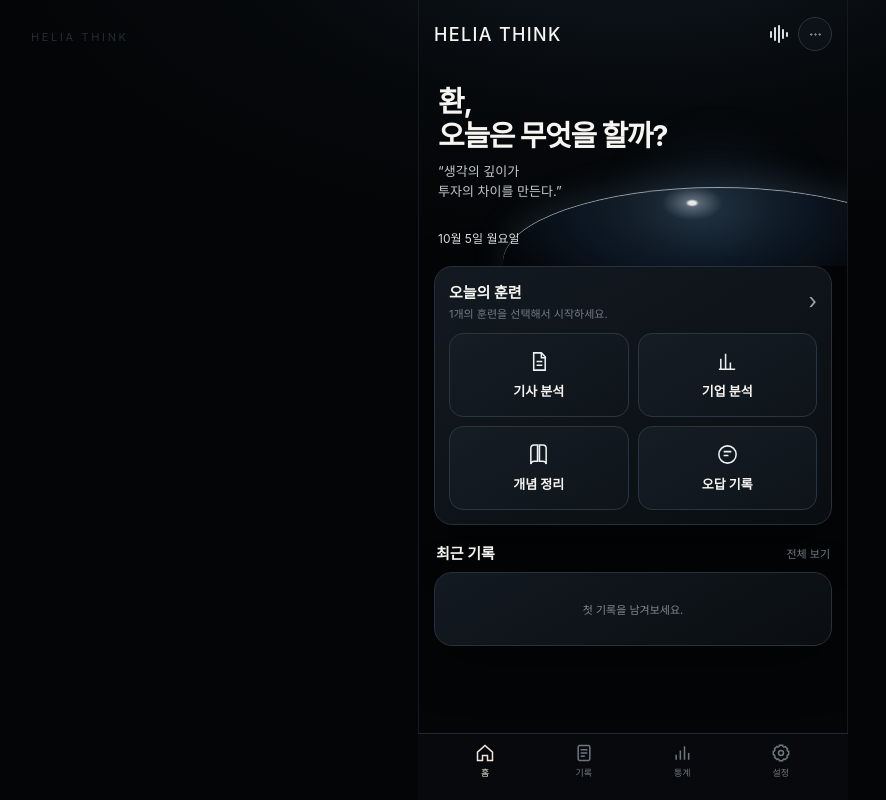
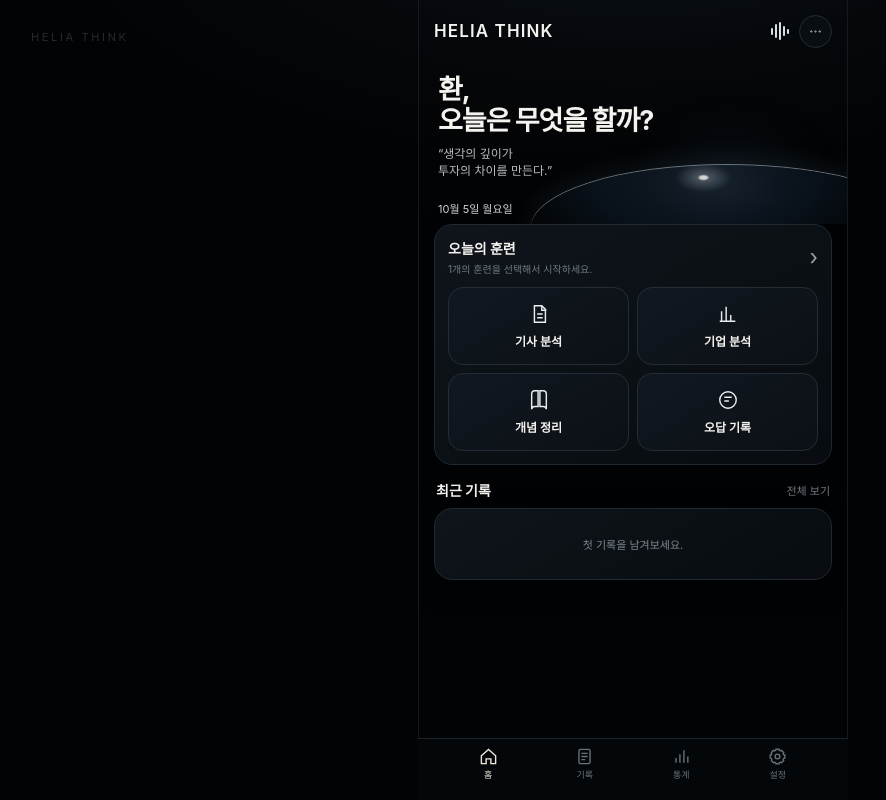
Before and after one commit to dkzf4ywk96-cell/Helia-think, a plain HTML site: page index.html in a window 1280 px wide. Shown: the whole page, without its empty margins (7-893 px from the left). Drawn offline with Linux system fonts and the light colour scheme.

Commit message:
Add files via upload

```diff
--- a/index.html
+++ b/index.html
@@ -12,32 +12,32 @@
 <title>HELIA THINK</title>
 <style>
 :root{
-  --bg:#050709;--surface:#0c1116;--surface2:#111820;--surface3:#151d25;--line:#26303a;
-  --text:#f7f5f1;--sub:#a7afb7;--muted:#727c85;--cream:#f1e7d9;--cream2:#ddcdb8;
+  --bg:#030405;--surface:#090d11;--surface2:#0d1318;--surface3:#111820;--line:#1e2730;
+  --text:#f5f3ef;--sub:#a3abb2;--muted:#707a83;--cream:#eee6db;--cream2:#d7c7b4;
   --red:#ff7a7d;--redbg:#2b1519;--blue:#77aaff;--bluebg:#101e31;--amber:#e7b15f;--amberbg:#261c0e;
-  --green:#91b59c;--radius:19px;--small-radius:14px;--shadow:0 18px 50px rgba(0,0,0,.36);
+  --green:#91b59c;--radius:18px;--small-radius:14px;--shadow:0 10px 30px rgba(0,0,0,.24);
 }
 *{box-sizing:border-box;-webkit-tap-highlight-color:transparent}
-html,body{margin:0;min-height:100%;background:#030506;color:var(--text);font-family:-apple-system,BlinkMacSystemFont,"SF Pro Text","SF Pro Display","Apple SD Gothic Neo",system-ui,sans-serif}
-body{min-height:100vh;background:radial-gradient(800px 420px at 50% -100px,#111a23 0,#06090c 50%,#030506 82%)}
+html,body{margin:0;min-height:100%;background:#020304;color:var(--text);font-family:-apple-system,BlinkMacSystemFont,"SF Pro Text","SF Pro Display","Apple SD Gothic Neo",system-ui,sans-serif;-webkit-font-smoothing:antialiased;text-rendering:optimizeLegibility}
+body{min-height:100vh;background:radial-gradient(760px 360px at 50% -120px,#0f171f 0,#05080b 48%,#020304 82%);overscroll-behavior-y:none}
 button,input,textarea,select{font:inherit}button{color:inherit}.hidden{display:none!important}
-.app{width:min(100%,430px);margin:0 auto;min-height:100vh;padding:calc(12px + env(safe-area-inset-top)) 15px calc(92px + env(safe-area-inset-bottom));position:relative;overflow:hidden}
+.app{width:min(100%,430px);margin:0 auto;min-height:100vh;padding:calc(10px + env(safe-area-inset-top)) 15px calc(84px + env(safe-area-inset-bottom));position:relative;overflow:hidden}
 .page{display:none;position:relative;min-height:calc(100vh - 110px)}.page.active{display:block}
-.topbar{display:flex;align-items:center;justify-content:space-between;height:44px;position:relative;z-index:4}
-.brand{font-size:18px;font-weight:540;letter-spacing:.075em}.top-icons{display:flex;gap:10px;align-items:center}
-.round{width:34px;height:34px;border-radius:50%;border:1px solid #2a333c;background:rgba(15,20,25,.72);display:grid;place-items:center;padding:0}.round svg{width:17px;height:17px;stroke:#d8dde0}
+.topbar{display:flex;align-items:center;justify-content:space-between;height:42px;position:relative;z-index:4}
+.brand{font-size:17px;font-weight:560;letter-spacing:.065em}.top-icons{display:flex;gap:10px;align-items:center}
+.round{width:33px;height:33px;border-radius:50%;border:1px solid #232c34;background:rgba(12,16,20,.76);display:grid;place-items:center;padding:0}.round svg{width:17px;height:17px;stroke:#d8dde0}
 .wave{height:18px;display:flex;align-items:center;gap:2px}.wave i{display:block;width:2px;border-radius:2px;background:#d9dee1}.wave i:nth-child(1){height:7px}.wave i:nth-child(2){height:14px}.wave i:nth-child(3){height:18px}.wave i:nth-child(4){height:10px}.wave i:nth-child(5){height:5px}
-.home-hero{height:210px;padding:24px 4px 0;position:relative;overflow:hidden;margin:0 -15px;padding-left:19px;padding-right:19px}
-.home-hero:after{content:"";position:absolute;width:430px;height:150px;right:-86px;bottom:-72px;border-radius:50%;background:radial-gradient(ellipse at 44% 10%,rgba(255,255,255,.9) 0 1%,rgba(184,205,224,.45) 2%,rgba(74,108,140,.26) 9%,rgba(11,22,34,.96) 35%,#030507 63%);box-shadow:0 -8px 35px rgba(126,166,205,.16),0 -1px 0 rgba(230,240,248,.65)}
-.home-hero:before{content:"";position:absolute;right:-10px;bottom:0;width:280px;height:140px;background:radial-gradient(circle at 50% 80%,rgba(69,115,161,.22),transparent 65%);filter:blur(16px)}
-.hero-copy{position:relative;z-index:2}.hero-copy h1{font-size:29px;line-height:1.16;letter-spacing:-.045em;margin:5px 0 10px;font-weight:740}.hero-copy p{font-size:13px;color:#c2c8cd;line-height:1.5;margin:0}.date{margin-top:28px;font-size:12px;color:#d9dcde}
-.panel{background:linear-gradient(150deg,rgba(19,26,33,.97),rgba(10,14,18,.98));border:1px solid #26313b;border-radius:18px;box-shadow:var(--shadow)}
-.today-panel{padding:14px;margin-top:0}.panel-head{display:flex;justify-content:space-between;align-items:center;margin-bottom:12px}.panel-head b{font-size:15px}.panel-head small{display:block;color:var(--muted);font-size:11px;margin-top:3px}.chev{font-size:22px;color:#9aa3a9}
-.training{display:grid;grid-template-columns:1fr 1fr;gap:9px}.train{height:84px;border:1px solid #2b3540;border-radius:14px;background:linear-gradient(150deg,#151d25,#0e1419);display:flex;flex-direction:column;align-items:center;justify-content:center;gap:8px}.train svg{width:23px;height:23px;stroke:#eef1f3;stroke-width:1.6}.train span{font-size:13px;font-weight:650}.train:active{transform:scale(.985)}
-.section-h{display:flex;align-items:center;justify-content:space-between;margin:17px 2px 9px}.section-h h2{font-size:15px;margin:0}.section-h button,.section-h span{border:0;background:none;color:var(--muted);font-size:11px;padding:0}
-.recent-card{padding:4px 13px}.recent-row{display:flex;align-items:center;gap:11px;padding:11px 0;border-bottom:1px solid #202931}.recent-row:last-child{border-bottom:0}.rec-thumb{width:46px;height:46px;border-radius:10px;flex:0 0 46px;position:relative;overflow:hidden;background:linear-gradient(155deg,#2e5576 0,#b9a28e 50%,#1a2027 51%,#0d1115 100%)}.rec-thumb:after{content:"";position:absolute;left:6px;right:6px;bottom:0;height:28px;background:linear-gradient(90deg,#111922 0 15%,transparent 15% 22%,#151e27 22% 38%,transparent 38% 45%,#101820 45% 62%,transparent 62% 68%,#18222c 68% 86%,transparent 86%)}
+.home-hero{height:172px;padding:18px 4px 0;position:relative;overflow:hidden;margin:0 -15px;padding-left:19px;padding-right:19px}
+.home-hero:after{content:"";position:absolute;width:392px;height:126px;right:-76px;bottom:-67px;border-radius:50%;background:radial-gradient(ellipse at 44% 10%,rgba(255,255,255,.82) 0 1%,rgba(174,196,216,.38) 2%,rgba(65,98,129,.21) 9%,rgba(9,18,27,.97) 35%,#020304 64%);box-shadow:0 -6px 26px rgba(115,151,186,.11),0 -1px 0 rgba(218,230,239,.48)}
+.home-hero:before{content:"";position:absolute;right:-10px;bottom:-6px;width:250px;height:110px;background:radial-gradient(circle at 50% 80%,rgba(60,100,140,.16),transparent 66%);filter:blur(18px)}
+.hero-copy{position:relative;z-index:2}.hero-copy h1{font-size:27px;line-height:1.15;letter-spacing:-.038em;margin:4px 0 9px;font-weight:690}.hero-copy p{font-size:12px;color:#b7bec4;line-height:1.45;margin:0}.date{margin-top:20px;font-size:11px;color:#cfd3d6}
+.panel{background:linear-gradient(150deg,rgba(15,21,27,.98),rgba(8,12,16,.99));border:1px solid #1f2932;border-radius:18px;box-shadow:var(--shadow)}
+.today-panel{padding:13px;margin-top:0}.panel-head{display:flex;justify-content:space-between;align-items:center;margin-bottom:11px}.panel-head b{font-size:14px;font-weight:680}.panel-head small{display:block;color:#727b83;font-size:10px;margin-top:3px}.chev{font-size:22px;color:#9aa3a9}
+.training{display:grid;grid-template-columns:1fr 1fr;gap:8px}.train{height:78px;border:1px solid #232d36;border-radius:15px;background:linear-gradient(150deg,#111820,#0b1015);display:flex;flex-direction:column;align-items:center;justify-content:center;gap:7px}.train svg{width:22px;height:22px;stroke:#e9edef;stroke-width:1.55}.train span{font-size:12px;font-weight:620}.train:active{transform:scale(.985)}
+.section-h{display:flex;align-items:center;justify-content:space-between;margin:15px 2px 8px}.section-h h2{font-size:14px;margin:0;font-weight:690}.section-h button,.section-h span{border:0;background:none;color:var(--muted);font-size:11px;padding:0}
+.recent-card{padding:3px 13px}.recent-row{display:flex;align-items:center;gap:11px;padding:11px 0;border-bottom:1px solid #202931}.recent-row:last-child{border-bottom:0}.rec-thumb{width:46px;height:46px;border-radius:10px;flex:0 0 46px;position:relative;overflow:hidden;background:linear-gradient(155deg,#2e5576 0,#b9a28e 50%,#1a2027 51%,#0d1115 100%)}.rec-thumb:after{content:"";position:absolute;left:6px;right:6px;bottom:0;height:28px;background:linear-gradient(90deg,#111922 0 15%,transparent 15% 22%,#151e27 22% 38%,transparent 38% 45%,#101820 45% 62%,transparent 62% 68%,#18222c 68% 86%,transparent 86%)}
 .rec-meta{min-width:0;flex:1}.rec-meta b{font-size:13px;display:block;white-space:nowrap;overflow:hidden;text-overflow:ellipsis}.rec-meta small{display:block;color:var(--muted);font-size:10px;margin-top:4px}.pill{display:inline-flex;align-items:center;border-radius:999px;padding:4px 7px;font-size:9px;font-weight:650;background:#172028;color:#d9e0e5;border:1px solid #2b3741}
-.tabbar{position:fixed;z-index:30;left:50%;bottom:0;transform:translateX(-50%);width:min(100%,430px);height:calc(67px + env(safe-area-inset-bottom));padding:8px 18px calc(7px + env(safe-area-inset-bottom));display:grid;grid-template-columns:repeat(4,1fr);background:rgba(8,11,14,.89);backdrop-filter:blur(22px) saturate(130%);border-top:1px solid #202831}.tab{border:0;background:none;color:#6f7880;font-size:9px;display:flex;flex-direction:column;align-items:center;gap:3px}.tab svg{width:20px;height:20px;stroke:currentColor;stroke-width:1.8}.tab.active{color:var(--cream)}
+.tabbar{position:fixed;z-index:30;left:50%;bottom:0;transform:translateX(-50%);width:min(100%,430px);height:calc(62px + env(safe-area-inset-bottom));padding:7px 22px calc(6px + env(safe-area-inset-bottom));display:grid;grid-template-columns:repeat(4,1fr);background:rgba(5,8,11,.92);backdrop-filter:blur(26px) saturate(125%);border-top:1px solid #1c242b}.tab{border:0;background:none;color:#68727a;font-size:9px;display:flex;flex-direction:column;align-items:center;gap:2px}.tab svg{width:19px;height:19px;stroke:currentColor;stroke-width:1.75}.tab.active{color:var(--cream)}
 .navhead{display:grid;grid-template-columns:38px 1fr 38px;align-items:center;height:48px;margin-bottom:9px}.navhead h2{text-align:center;font-size:16px;margin:0;font-weight:700}.back{border:0;background:none;font-size:28px;line-height:1;padding:0;text-align:left}.more{border:0;background:none;font-size:18px;color:#9aa3aa}.progress-row{display:grid;grid-template-columns:1fr auto;gap:10px;align-items:center;margin:9px 0 24px}.progress{height:5px;border-radius:99px;background:#172027;overflow:hidden}.progress i{display:block;height:100%;border-radius:99px;background:linear-gradient(90deg,#f7eee1,#d7c2a8);transition:.2s}.progress-row small{font-size:11px;color:#838d95}
 .article-page:after,.feedback-page:after{content:"";position:fixed;pointer-events:none;width:360px;height:125px;left:50%;transform:translateX(-50%);bottom:-73px;border-radius:50%;background:radial-gradient(ellipse at 50% 10%,rgba(255,255,255,.9) 0 1%,rgba(212,224,235,.5) 2%,rgba(99,134,168,.24) 10%,rgba(12,23,34,.97) 36%,#020405 68%);box-shadow:0 -7px 28px rgba(101,143,183,.14),0 -1px 0 rgba(226,236,244,.55);z-index:0}.article-page>*{position:relative;z-index:1}
 .step-kicker{font-size:12px;color:var(--muted);margin-bottom:5px}.step-title{font-size:25px;letter-spacing:-.04em;font-weight:760;margin:0 0 5px}.step-help{font-size:13px;color:#b5bcc1;margin:0 0 14px;line-height:1.5}
@@ -46,10 +46,17 @@ button,input,textarea,select{font:inherit}button{color:inherit}.hidden{display:n
 .record-top{margin-bottom:10px}.record-title{font-size:23px;letter-spacing:-.035em;margin:8px 0 8px}.record-source{padding:11px;border-radius:14px;background:linear-gradient(150deg,#151d24,#0d1318);border:1px solid #26323c;display:flex;gap:10px;align-items:center}.record-source .rec-thumb{width:58px;height:58px;flex-basis:58px}.record-source b{font-size:12px;display:block}.record-source small{font-size:10px;color:var(--muted)}
 .accordion{display:grid;gap:7px;margin-top:11px}.acc{border:1px solid #253039;background:#0d1318;border-radius:12px;overflow:hidden}.acc button{width:100%;border:0;background:none;color:var(--text);padding:11px 12px;display:flex;justify-content:space-between;align-items:center;font-size:11px;font-weight:650}.acc .body{display:none;padding:0 12px 12px;color:#aeb6bc;font-size:11px;line-height:1.55;white-space:pre-wrap}.acc.open .body{display:block}.acc.open button span:last-child{transform:rotate(180deg)}
 .filters{display:flex;gap:6px;overflow:auto;padding:3px 0 10px}.chip{border:1px solid #27323b;background:#0e1419;color:#8b959d;border-radius:999px;padding:7px 11px;font-size:10px;white-space:nowrap}.chip.active{background:var(--cream);color:#171717;border-color:var(--cream)}.record-list{padding:4px 12px}.list-row{display:flex;gap:10px;align-items:center;padding:11px 0;border-bottom:1px solid #202932}.list-row:last-child{border-bottom:0}.list-row .rec-meta b{font-size:12px}
-.segment{display:grid;grid-template-columns:repeat(3,1fr);padding:3px;background:#0f151a;border:1px solid #242e37;border-radius:12px;margin:5px 0 10px}.segment button{border:0;background:none;color:#7d878f;border-radius:9px;padding:7px;font-size:10px}.segment button.active{background:#eee5d8;color:#151515}.stats-grid{display:grid;grid-template-columns:1fr 1fr;gap:9px}.stat-card{padding:13px}.stat-card small{color:#858f96;font-size:10px}.stat-card strong{display:block;font-size:25px;margin-top:4px}.stat-card em{font-style:normal;color:#e2a052;font-size:9px;margin-left:4px}.bars{padding:13px}.bar-row{display:grid;grid-template-columns:82px 1fr 20px;gap:7px;align-items:center;margin:9px 0;font-size:10px}.bar{height:6px;border-radius:99px;background:#252d34;overflow:hidden}.bar i{display:block;height:100%;background:linear-gradient(90deg,#f0e8dd,#d9c5ad);border-radius:99px}
+.segment{display:grid;grid-template-columns:repeat(3,1fr);padding:3px;background:#0b1014;border:1px solid #1e2730;border-radius:13px;margin:5px 0 11px}.segment button{border:0;background:none;color:#7d878f;border-radius:9px;padding:7px;font-size:10px}.segment button.active{background:#eee5d8;color:#151515}.stats-grid{display:grid;grid-template-columns:1fr 1fr;gap:8px}.stat-card{padding:14px;background:linear-gradient(150deg,#0e1419,#080c10)}.stat-card small{color:#7d878f;font-size:10px}.stat-card strong{display:block;font-size:25px;margin-top:5px;font-weight:700}.stat-card em{font-style:normal;color:#d7944b;font-size:9px;margin-left:4px}.bars{padding:14px;background:linear-gradient(150deg,#0d1318,#080c10)}.bar-row{display:grid;grid-template-columns:82px 1fr 20px;gap:7px;align-items:center;margin:10px 0;font-size:10px}.bar{height:6px;border-radius:99px;background:#1d252c;overflow:hidden}.bar i{display:block;height:100%;background:linear-gradient(90deg,#f0e8dd,#d9c5ad);border-radius:99px}
 .review-badge{display:inline-block;background:#f0b44f;color:#221707;border-radius:999px;padding:5px 8px;font-size:10px;font-weight:800}.review-page h1{font-size:24px;letter-spacing:-.04em;margin:11px 0 7px}.review-page>p{color:#aeb5ba;font-size:12px;line-height:1.55;margin:0 0 15px}.review-topic{display:flex;gap:10px;align-items:center;padding:11px;border-radius:14px;background:#111820;border:1px solid #26323b;margin-bottom:13px}.review-topic .rec-thumb{width:48px;height:48px;flex-basis:48px}.review-topic b{font-size:12px}.review-topic small{display:block;font-size:10px;color:var(--muted);margin-top:3px}.review-box{padding:12px;border:1px solid #26323b;background:#10161b;border-radius:13px;margin:9px 0}.review-box label{display:block;font-size:10px;color:#8e989f;margin-bottom:5px}.review-box textarea{width:100%;min-height:68px;border:0;background:transparent;color:var(--text);outline:none;resize:none;font-size:11px;line-height:1.5}
-.group-title{font-size:11px;color:#7e8991;margin:17px 4px 7px}.settings-group{border:1px solid #26313a;background:#0d1318;border-radius:14px;overflow:hidden}.setting-row{min-height:45px;padding:0 13px;display:flex;align-items:center;border-bottom:1px solid #202932;font-size:12px}.setting-row:last-child{border-bottom:0}.setting-row span:first-child{flex:1}.setting-row .right{color:#7f8991}.danger{color:#ff7378}.toggle{width:42px;height:24px;border-radius:99px;background:#2a333b;padding:2px;display:flex;justify-content:flex-start}.toggle.on{background:#3b83ff;justify-content:flex-end}.toggle i{display:block;width:20px;height:20px;background:white;border-radius:50%;box-shadow:0 1px 3px rgba(0,0,0,.3)}
+.group-title{font-size:11px;color:#768089;margin:17px 4px 7px}.settings-group{border:1px solid #1f2931;background:#0a0f13;border-radius:14px;overflow:hidden}.setting-row{min-height:45px;padding:0 13px;display:flex;align-items:center;border-bottom:1px solid #202932;font-size:12px}.setting-row:last-child{border-bottom:0}.setting-row span:first-child{flex:1}.setting-row .right{color:#7f8991}.danger{color:#ff7378}.toggle{width:42px;height:24px;border-radius:99px;background:#2a333b;padding:2px;display:flex;justify-content:flex-start}.toggle.on{background:#3b83ff;justify-content:flex-end}.toggle i{display:block;width:20px;height:20px;background:white;border-radius:50%;box-shadow:0 1px 3px rgba(0,0,0,.3)}
 .sheet{position:fixed;inset:0;z-index:60;background:rgba(0,0,0,.62);display:none;align-items:flex-end}.sheet.open{display:flex}.sheet-box{width:min(100%,430px);max-height:90vh;overflow:auto;background:#090d11;border:1px solid #28323a;border-radius:27px 27px 0 0;margin:auto;padding:10px 15px calc(22px + env(safe-area-inset-bottom))}.handle{width:36px;height:5px;background:#394149;border-radius:99px;margin:2px auto 16px}.sheet-box h2{font-size:20px;margin:0}.sheet-box>p{font-size:11px;color:var(--muted);margin:4px 0 14px}.sheet-box textarea{width:100%;min-height:88px;border:1px solid #28323a;background:#10161b;color:var(--text);border-radius:13px;padding:12px;outline:none;resize:none}.sheet-box .field{margin:10px 0}.empty{padding:24px;text-align:center;color:#7f8991;font-size:11px}.notice{text-align:center;color:#65717a;font-size:9px;margin:11px}
+
+@media (display-mode:standalone){
+  .app{padding-top:calc(8px + env(safe-area-inset-top));}
+  .topbar{height:40px}
+  .home-hero{height:166px}
+  .tabbar{height:calc(60px + env(safe-area-inset-bottom));}
+}
 @media(min-width:700px){body:before{content:"HELIA THINK";position:fixed;top:30px;left:38px;color:#252b30;letter-spacing:.24em;font-size:11px}.app{border-left:1px solid #141a1f;border-right:1px solid #141a1f}}
 </style>
 </head>
@@ -156,7 +163,7 @@ function tagClass(t){return t==='기사'?'기사 분석':t==='기업'?'기업
 function renderHome(){const d=new Date();$('dateLabel').textContent=new Intl.DateTimeFormat('ko-KR',{month:'long',day:'numeric',weekday:'long'}).format(d);const rs=state.records.slice(0,3);$('homeRecent').innerHTML=rs.length?rs.map((r,i)=>`<div class="recent-row" onclick="openDetail(${i})"><span class="rec-thumb"></span><div class="rec-meta"><b>${esc(r.title)}</b><small>${esc(tagClass(r.type))} · ${esc(r.date)}</small></div><span class="chev">›</span></div>`).join(''):`<div class="empty">첫 기록을 남겨보세요.</div>`}
 function renderRecords(){const types=['전체','기사','기업','개념','오답'];$('filterChips').innerHTML=types.map(t=>`<button class="chip ${filter===t?'active':''}" onclick="filter='${t}';renderRecords()">${t}</button>`).join('');const q=($('search').value||'').toLowerCase();const rows=state.records.map((r,i)=>({r,i})).filter(x=>(filter==='전체'||x.r.type===filter)&&JSON.stringify(x.r).toLowerCase().includes(q));$('recordList').innerHTML=rows.length?rows.map(({r,i})=>`<div class="list-row" onclick="openDetail(${i})"><span class="rec-thumb"></span><div class="rec-meta"><b>${esc(r.title)}</b><small>${esc(r.date)} · ${esc(tagClass(r.type))}</small></div><span class="pill">${esc(r.type)}</span></div>`).join(''):`<div class="empty">조건에 맞는 기록이 없어요.</div>`}
 function openDetail(i){currentDetail=i;const r=state.records[i];const items=[['1. 사건 파악',r.event],['2. 배경 이해',r.background],['3. 원인 분석',r.cause],['4. 영향 분석',r.impact],['5. 나의 판단',r.conclusion],['6. 결론 및 관점',r.falsify]].filter(x=>x[1]);$('detailPage').innerHTML=`<div class="record-top"><h1 class="record-title">${esc(r.title)}</h1><div><span class="pill">${esc(tagClass(r.type))}</span> <span style="font-size:10px;color:#858f96;margin-left:6px">${esc(r.date)}</span></div></div><div class="record-source"><span class="rec-thumb"></span><div><b>${esc(r.source||r.title)}</b><small>${r.source?'기사 정보':'저장된 분석 기록'}</small></div></div><div class="accordion">${items.length?items.map(([k,v],idx)=>`<div class="acc ${idx===0?'open':''}"><button onclick="this.parentElement.classList.toggle('open')"><span>${esc(k)}</span><span>⌄</span></button><div class="body">${esc(v)}</div></div>`).join(''):`<div class="empty">상세 내용이 아직 없어요.</div>`}</div>`;showPage('detail')}
-function renderStats(){const c=t=>state.records.filter(r=>r.type===t).length;$('statsGrid').innerHTML=`<div class="panel stat-card"><small>총 분석 수</small><strong>${state.records.length}<em>+${Math.min(9,state.records.length)}</em></strong></div><div class="panel stat-card"><small>기사 분석</small><strong>${c('기사')}</strong></div><div class="panel stat-card"><small>기업 분석</small><strong>${c('기업')}</strong></div><div class="panel stat-card"><small>개념 정리</small><strong>${c('개념')}</strong></div>`;let topics=[['금리 / 통화정책',c('기사')+2],['환율',Math.max(0,c('기사'))],['반도체',c('기업')],['국제유가',Math.max(0,c('기사')-1)],['AI / 기술',c('개념')]];let max=Math.max(1,...topics.map(x=>x[1]));$('habitBars').innerHTML=topics.map(([k,v],i)=>`<div class="bar-row"><span>${i+1}. ${k}</span><div class="bar"><i style="width:${v/max*100}%"></i></div><b>${v}</b></div>`).join('')}
+function renderStats(){const c=t=>state.records.filter(r=>r.type===t).length;$('statsGrid').innerHTML=`<div class="panel stat-card"><small>총 분석 수</small><strong>${state.records.length}<em>${state.records.length ? '누적' : ''}</em></strong></div><div class="panel stat-card"><small>기사 분석</small><strong>${c('기사')}</strong></div><div class="panel stat-card"><small>기업 분석</small><strong>${c('기업')}</strong></div><div class="panel stat-card"><small>개념 정리</small><strong>${c('개념')}</strong></div>`;let topics=[['금리 / 통화정책',c('기사')],['환율',0],['반도체',c('기업')],['국제유가',0],['AI / 기술',c('개념')]];let max=Math.max(1,...topics.map(x=>x[1]));$('habitBars').innerHTML=topics.map(([k,v],i)=>`<div class="bar-row"><span>${i+1}. ${k}</span><div class="bar"><i style="width:${v/max*100}%"></i></div><b>${v}</b></div>`).join('')}
 function renderReview(){const due=state.records.map((r,i)=>({r,i})).find(x=>x.r.reviewDate&&x.r.reviewDate<=localDate())||state.records.map((r,i)=>({r,i}))[0];if(!due){$('reviewContent').innerHTML='<div class="panel empty">복기할 기록이 아직 없어요.</div>';return}const r=due.r;$('reviewContent').innerHTML=`<span class="review-badge">D-3</span><h1>이 분석을 복기할 시간이에요.</h1><p>당시의 판단과 실제 결과를 비교해보세요.<br>어떤 점이 맞았고, 어떤 점이 틀렸나요?</p><div class="review-topic"><span class="rec-thumb"></span><div><b>${esc(r.title)}</b><small>${esc(tagClass(r.type))} · ${esc(r.date)}</small></div></div><div class="review-box"><label>당시의 나의 판단</label><div style="font-size:11px;color:#c5cbd0;line-height:1.5">${esc(summary(r)||'당시 판단이 기록되어 있지 않아요.')}</div></div><div class="review-box"><label>실제 결과</label><textarea placeholder="실제 어떤 결과가 나왔나요? 뉴스나 지표를 확인하고 정리해보세요."></textarea></div><div class="review-box"><label>복기하며 느낀 점</label><textarea placeholder="어떤 점이 맞았고, 어떤 점이 틀렸나요?"></textarea></div><button class="btn primary full" onclick="markReviewed(${due.i})">✓ 복기 완료</button>`}
 function markReviewed(i){state.records[i].lastReviewed=localDate();state.records[i].reviewDate=addDays(localDate(),7);save();renderReview();alert('복기를 저장했어요.')}
 function exportData(){const b=new Blob([JSON.stringify(state,null,2)],{type:'application/json'}),a=document.createElement('a');a.href=URL.createObjectURL(b);a.download='helia-think-'+localDate()+'.json';a.click();URL.revokeObjectURL(a.href)}
--- a/sw.js
+++ b/sw.js
@@ -1,4 +1,4 @@
-const CACHE = 'helia-think-v3-1-1';
+const CACHE = 'helia-think-v3-2';
 const CORE = ['./','./index.html','./manifest.json','./icon-180.png','./icon-192.png','./icon-512.png'];
 self.addEventListener('install', e => { self.skipWaiting(); e.waitUntil(caches.open(CACHE).then(c => c.addAll(CORE))); });
 self.addEventListener('activate', e => { e.waitUntil(caches.keys().then(keys => Promise.all(keys.filter(k => k !== CACHE).map(k => caches.delete(k)))).then(() => self.clients.claim())); });
```
Also changed, not shown: manifest.json.
